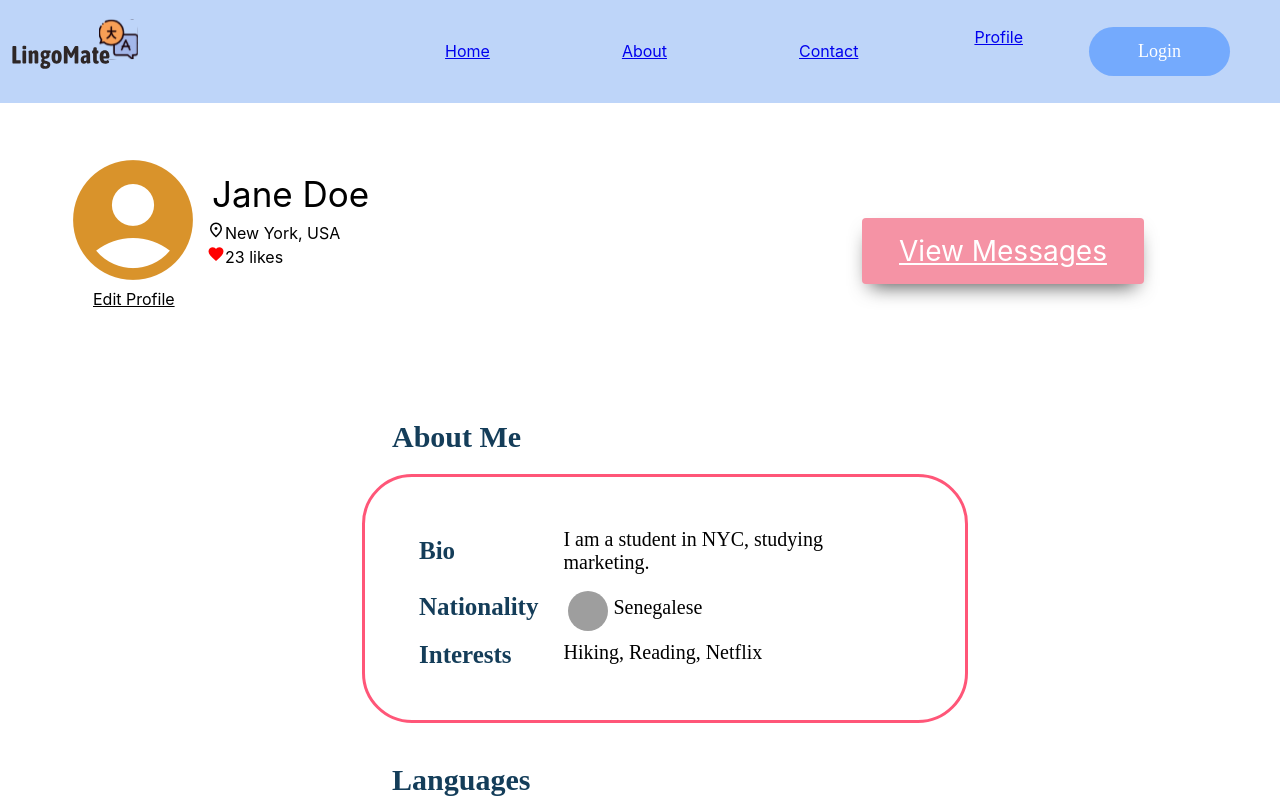
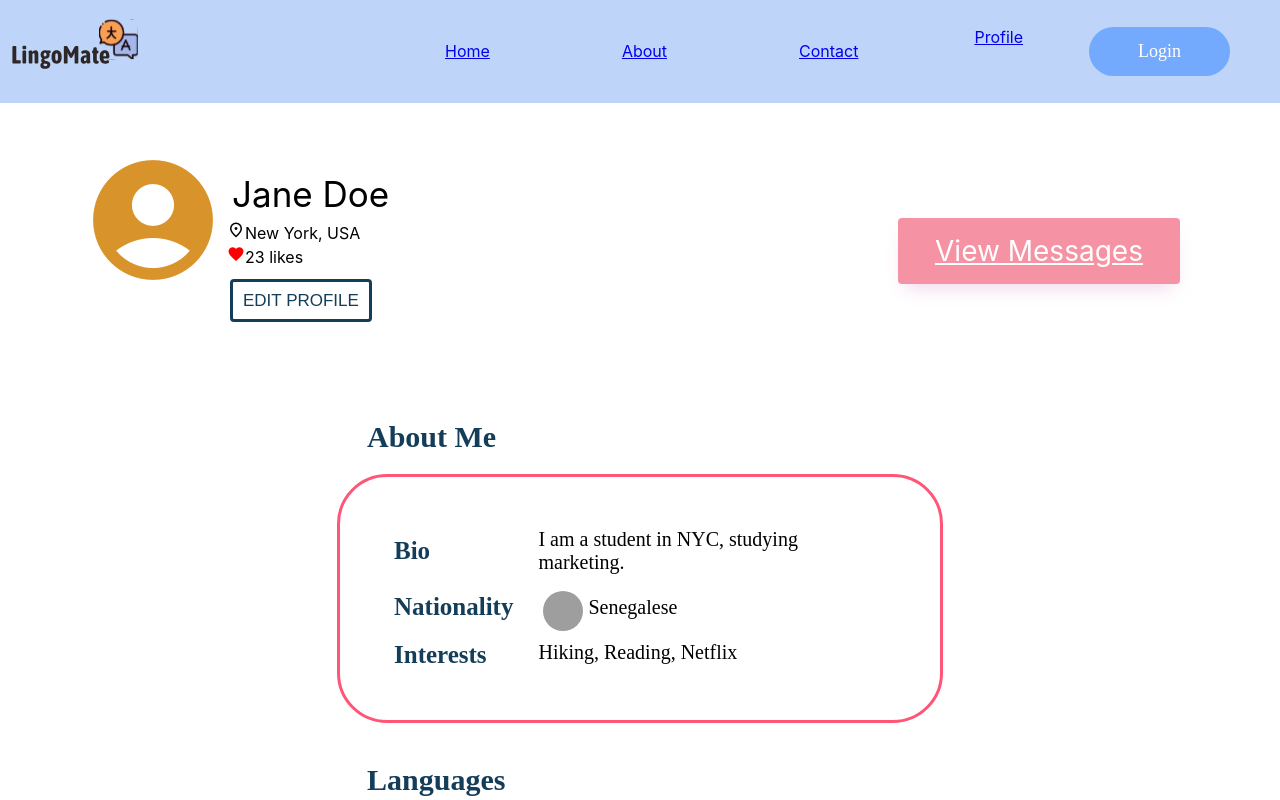
Before and after one commit to tinatinkokoshvili/LingoMate, a React (Create React App) app: page /profile in a window 1280 px wide. Shown: the top 800 px of the page. Built offline with nearby package versions, Linux system fonts and the light colour scheme; grey boxes are pictures that could not be loaded.

Commit message:
Aligned componentes of profpage; styled buttons

```diff
--- a/src/components/LanguageBox.js
+++ b/src/components/LanguageBox.js
@@ -36,7 +36,6 @@ function Languages({
        </div>
        </>
     );
-
 }
 
 export default Languages;
--- a/src/screens/ProfilePage/Profile.js
+++ b/src/screens/ProfilePage/Profile.js
@@ -6,14 +6,11 @@ import { Link, useHistory } from 'react-router-dom';
 
 import '../../style/Profile.css';
 
-import { makeStyles, styled } from '@material-ui/core/styles';
-// import { styled } from '@material-ui/core/styles';
-import Button from '@material-ui/core/Button';
-
 
 function Profile() {
 
     return (
+        <div className='profile-page'>
             <div id="profile">
                 <div className='header-container'>
                 <head>
@@ -40,14 +37,13 @@ function Profile() {
                                 23 likes
                         </div>
                     </div>
-            <div class="edit-profile">
-                <a href="">Edit Profile</a>
+                        <div className="edit-profile-button">
+                            <button className='edit-profile'>Edit Profile</button>
                         </div>
                     </div>
                     <div className='view-messages'>
-
                         <Link to='/chat' className='chat-button'>View Messages</Link>
-
+                    </div>
                 </div>
             </div>
 
@@ -56,8 +52,11 @@ function Profile() {
                 <LanguageBox {...languagesinfo} />
                 </div>
 
+        </div>
 
-      </div>
+
+
+
     );
   }
 
--- a/src/style/Profile.css
+++ b/src/style/Profile.css
@@ -1,5 +1,5 @@
 #profile{
-    margin-left: 50px;
+    margin-left: 70px;
     margin-right: 50px;
 
 }
@@ -18,19 +18,6 @@
     margin-right: 50px;
 }
 
-/*
-.chat-button{
-    background-color: #D9932B;
-    color: white;
-    border-radius: 5px;
-    font-weight: ;
-    font-size: 28px;
-    padding: 7px 35px 7px 35px;
-
-    border: none;
-}
-*/
-
   .chat-button {
     border-radius: 4px;
     /* background-color: #D9932B; */
@@ -45,8 +32,8 @@
     width: 250px;
     transition: all 0.5s;
     cursor: pointer;
-    margin: 36px;
-    box-shadow: 0 10px 20px -8px rgba(0, 0, 0,.7);
+    /* margin: 30px; */
+    box-shadow: 0 10px 20px -8px rgba(230, 187, 220, 0.7);
   }
 
   .chat-button{
@@ -80,8 +67,8 @@
     display: grid;
     grid-template-columns: 100px auto ;
     grid-template-rows: 1fr 1fr 1fr;
+}
 
-}
 #pfp{
     grid-area: 1/1/4/2;
     align-self: start;
@@ -101,7 +88,6 @@
     margin-left: 5px;
     font-weight: medium;
     font-size: 35px;
-    /* margin-top: ; */
 }
 #location{
     font-size: 15;
@@ -110,60 +96,28 @@
     font-size: 15;
 
 }
-.edit-profile{
-    grid-area: 2/1/3/2;
-    margin-left: -7px;
-    margin-top: 20px;
-    font-size: 16px;
-}
-.edit-profile a{
-    text-decoration: underline;
-    color: black;
+
+.edit-profile {
+    cursor: pointer;
+    transition: all .5s ease;
+    color: #143D59;
+    border: 3px solid #143D59;
+    font-family:'Montserrat', sans-serif;
+    text-transform: uppercase;
+    text-align: center;
+    line-height: 1;
+    font-size: 17px;
+    background-color : transparent;
+    padding: 10px;
+    outline: none;
+    border-radius: 4px;
+    margin: 10px;
 }
 
-
-
-
-/* .aboutme-titles, .aboutme-content{
-    border: 3px solid #0f1869;
-} */
-
-/* .bio-row {
-    display: table-row;
-    vertical-align: inherit;
-    border-color: inherit;
-} */
-
-/* .bio, .nationality, .interests {
-    margin-top: -20px;
-    display: flex;
-} */
-
-/* .bio-title, .nationality-title, .interests-title {
-     margin-right: 100px;
-    font-size: 25px;
-    font-family: Hermeneus One;
-    margin-right: 50px;
-    color: #FF5678;
-} */
-
-/* .bio-content{
-    font-size: 20px;
-    font-family: 'Times New Roman', Times, serif;
-    margin-left: 150px;
-} */
-
-/* .nationality-content{
-    font-size: 20px;
-    font-family: 'Times New Roman', Times, serif;
-    margin-left: 5px;
-} */
-
-/* .interests-content{
-    font-size: 20px;
-    font-family: 'Times New Roman', Times, serif;
-    margin-left: 74px;
-} */
+.edit-profile:hover {
+    color: #5279a0;
+    background-color: rgb(202, 230, 240);
+}
 
 img{
     width: 40px;
@@ -173,14 +127,10 @@ img{
     padding: 5px;
 }
 
-/* img:hover {
-    box-shadow: 0 0 2px 1px rgba(0, 140, 186, 0.5);
-  } */
 
 .languages-box, .about-me {
     transition: transform .2s;
     flex-direction: column;
-    margin-left: 50px;
 }
 
 main {
@@ -243,13 +193,17 @@ main {
 .lang-speak-list, .lang-learn-list, .bio-content, .nationality-content, .interests-content {
     display: flex;
     text-align: 'left';
-    /* padding: 20px 0; */
     margin-left: 20px;
     font-size: 20px;
     font-family: 'Times New Roman', Times, serif;
 }
 
 .learn-lang-item, .speak-lang-item{
+    /* font-size: 25px; */
+    padding: 15px;
+    border: solid #143D59;
+    border-radius: 50%;
+    border-width: 5px;
     margin-left: 20px;
 }
 
```
Also changed, not shown: src/components/Data.js (+0 -156 lines). Lines whose indentation alone changed are shown as unchanged.
